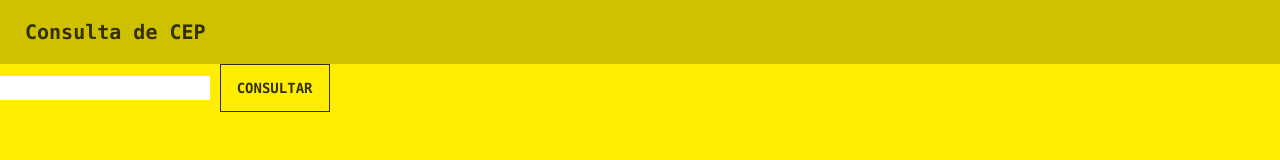
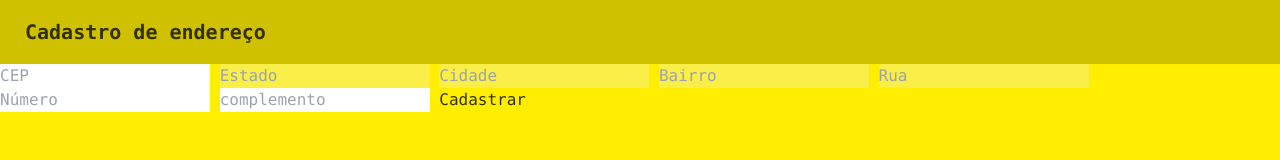
Before and after one commit to fabianfilipekmm/fabianfilipekmm.github.io, a plain HTML site: page index.html in a window 1280 px wide. Drawn offline with nearby package versions, Linux system fonts and the light colour scheme.

Commit message:
Adicionado os campos de input

```diff
--- a/index.html
+++ b/index.html
@@ -14,16 +14,22 @@
 
 <body>
     <div class="navbar bg-base-300">
-        <a class="btn btn-ghost normal-case text-xl">Consulta de CEP</a>
+        <a class="btn btn-ghost normal-case text-xl">Cadastro de endereço</a>
     </div>
     <div>
-        <input id="cep">
-        <button id="btnConsultar" class="btn btn-outline">Consultar</button>
-        <h3></h3>
+        <input id="cep" placeholder="CEP">
+        <input id="estado" placeholder="Estado" disabled>
+        <input id="cidade" placeholder="Cidade" disabled>
+        <input id="bairro" placeholder="Bairro" disabled>
+        <input id="rua" placeholder="Rua" disabled>
+        <input id="numero" placeholder="Número">
+        <input id="complemento" placeholder="complemento">
+        <button>Cadastrar</button>
     </div>
     <script>
         $('document').ready(() => {
-            $('#btnConsultar').on("click", consultar)
+
+               $('#cep').on("change", consultar)
 
             function consultar(){
                 var algo = $('#cep').val()
@@ -33,7 +39,10 @@
                  url: 'https://cdn.apicep.com/file/apicep/'+algo+'.json',
             })
             .done((data) => {
-                $('h3').html("Estado: "+data.state+" Cidade: "+data.city+" Bairro: "+data.district+" Rua: "+data.address)
+                $('#estado').val(data.state)
+                $('#cidade').val(data.city)
+                $('#bairro').val(data.district)
+                $('#rua').val(data.address)
              })
              .fail((_, status, msg) => {
                  alert('Dados inválidos!')
```
Lines whose indentation alone changed are shown as unchanged.
